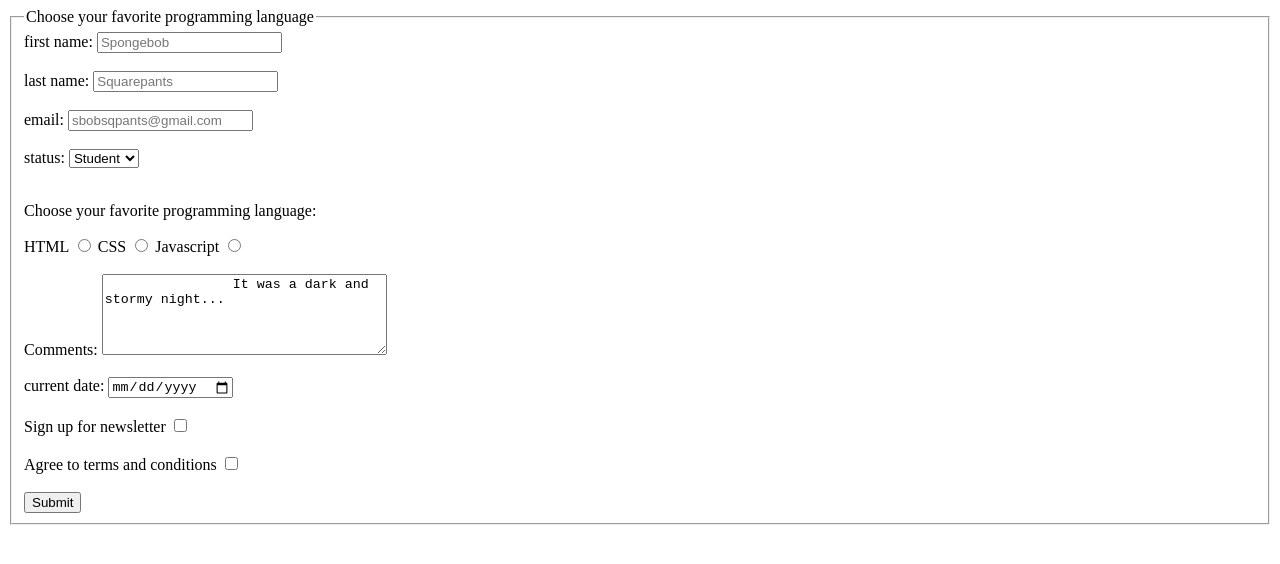
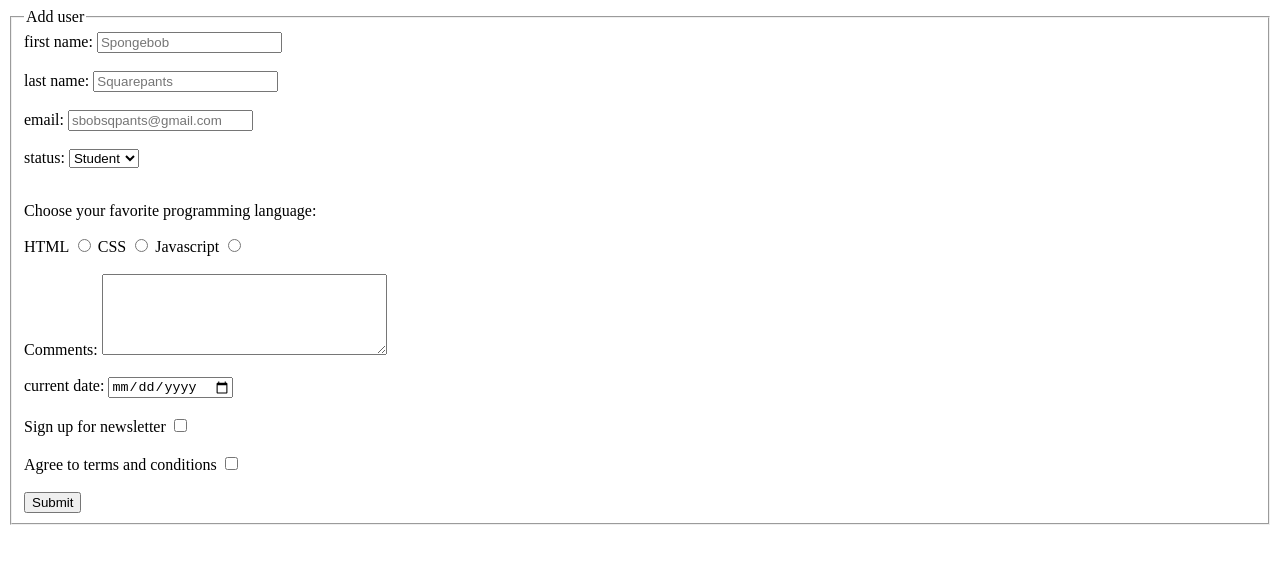
Before and after one commit to NoT2GooD/HTML-form, a plain HTML site: page index.html in a window 1280 px wide. Drawn offline with Linux system fonts and the light colour scheme.

Commit message:
second commit

```diff
--- a/index.html
+++ b/index.html
@@ -10,7 +10,7 @@
 
     <form action="action_page.php" method="POST">
         <fieldset>
-            <legend>Choose your favorite programming language</legend>
+            <legend>Add user</legend>
 
         <div>
             <label for ="fname">first name:</label>
@@ -64,7 +64,6 @@
         <div>
             <label for="story">Comments:</label>
             <textarea id="story" name="story" rows="5" cols="33">
-                It was a dark and stormy night...
             </textarea>
         </div>
 
```
